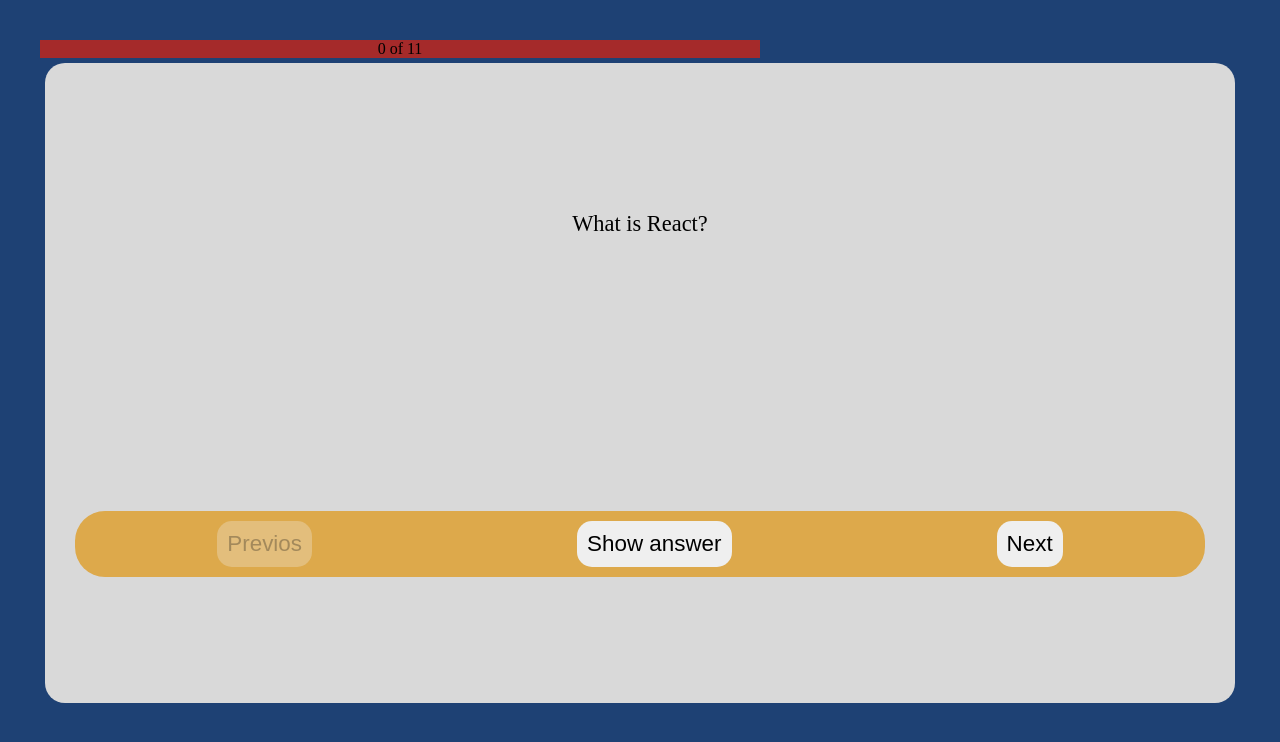
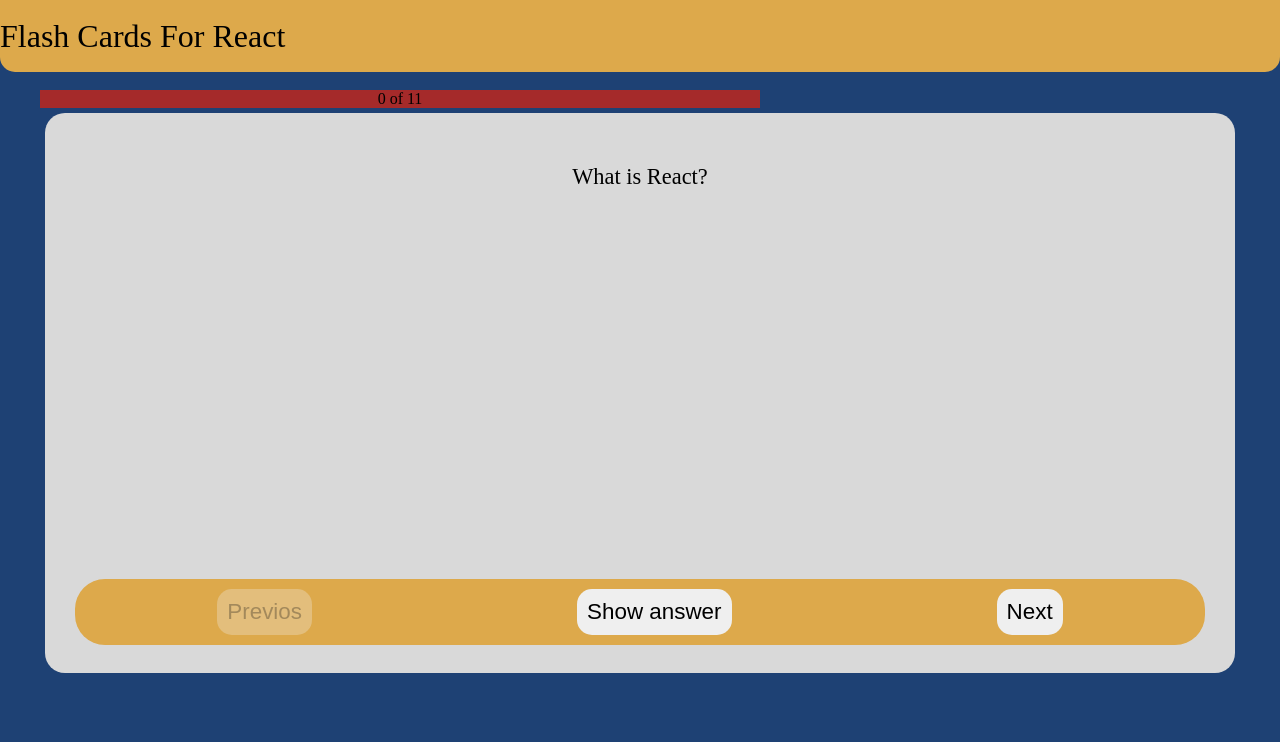
Before and after one commit to leulXllll/Flash-cards, a React (Vite) app in the folder flash_card/: page / in a window 1280 px wide. Shown: the top 742 px of the page. Built offline with nearby package versions, Linux system fonts and the light colour scheme.

Commit message:
added header and styled

```diff
--- a/flash_card/src/App.jsx
+++ b/flash_card/src/App.jsx
@@ -2,6 +2,7 @@
 import './App.css'
 import Card from './Card'
 import ProgressBar from './ProgressBar';
+import Header from './Header.jsx';
 
 function App() {
 
@@ -81,6 +82,7 @@
   },[]);
   return (
     <>
+    <Header/>
     <ProgressBar completed={completed}/>
       {notes &&
      <Card notes={notes}
--- /dev/null
+++ b/flash_card/src/Header.jsx
@@ -0,0 +1,8 @@
+import './progressbar.css';
+const Header = () => {
+    return ( <header className="header">
+        Flash Cards For React
+    </header> );
+}
+
+export default Header;
--- a/flash_card/src/cards.css
+++ b/flash_card/src/cards.css
@@ -10,6 +10,7 @@
     background-color: #DDA94B;
     align-items: center;
     padding: 10px;
+    /* margin-top: 10px; */
     border-radius: 30px;
 }
 button{
@@ -18,8 +19,12 @@
     font-size: 1.4em;
     padding: 10px;
 }
+button:hover{
+    color: white;
+    background-color: #1E4174;
+}
 .card{
-    height: 80vh;
+    height: 70vh;
     background-color: #D9D9D9;
     display: flex;
     flex-direction: column;
@@ -30,4 +35,6 @@
 }
 p{
     font-size: 1.4em;
+    width: 90%;
+    height: 60%;
 }
--- a/flash_card/src/progressbar.css
+++ b/flash_card/src/progressbar.css
@@ -1,4 +1,17 @@
 .progress-bar{
+    margin-top: 50px;
     width: 60%;
     background-color: brown;
 }
+.header{
+    height: 4.5rem;
+    background-color: #DDA94B;
+    position: absolute;
+    top: 0;
+    left: 0;
+    width: 100%;
+    display: flex;
+    align-items: center;
+    font-size: 2em;
+    border-radius:  0px 0px 15px 15px ;
+}
```
